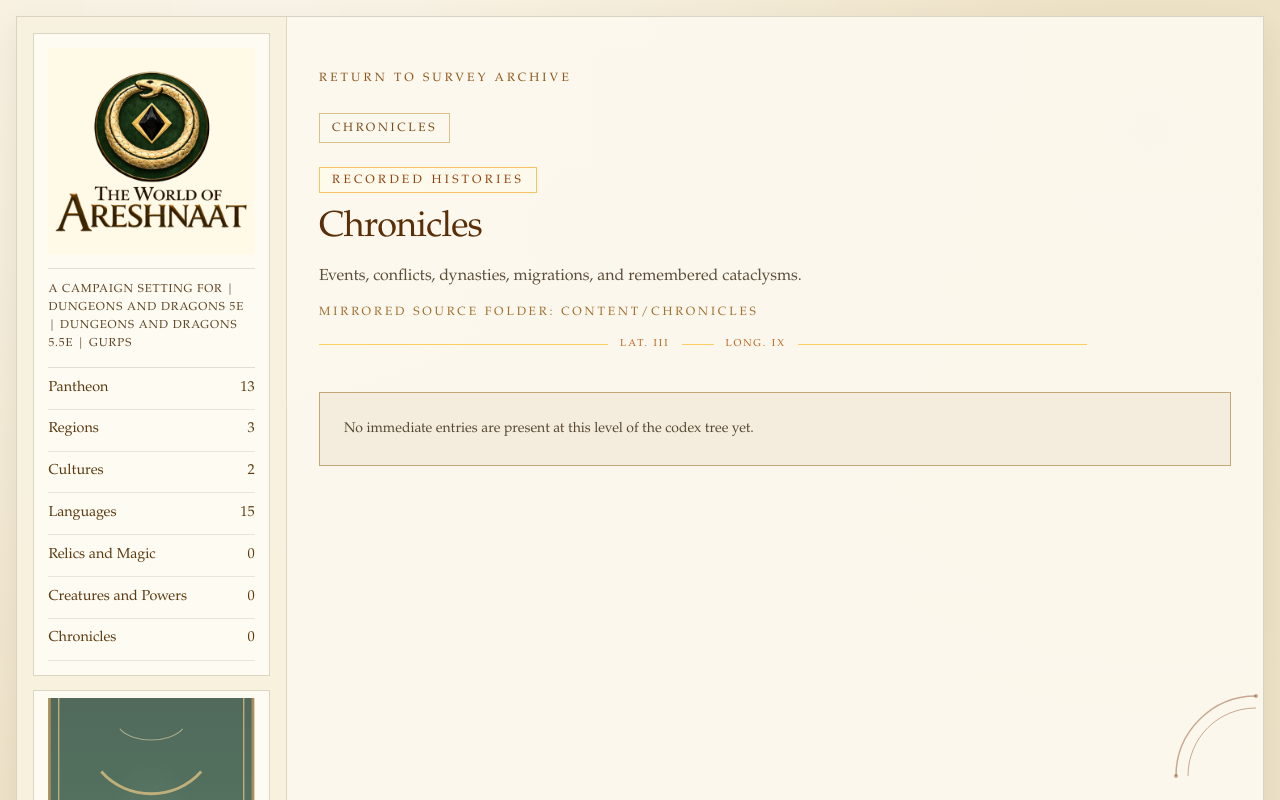
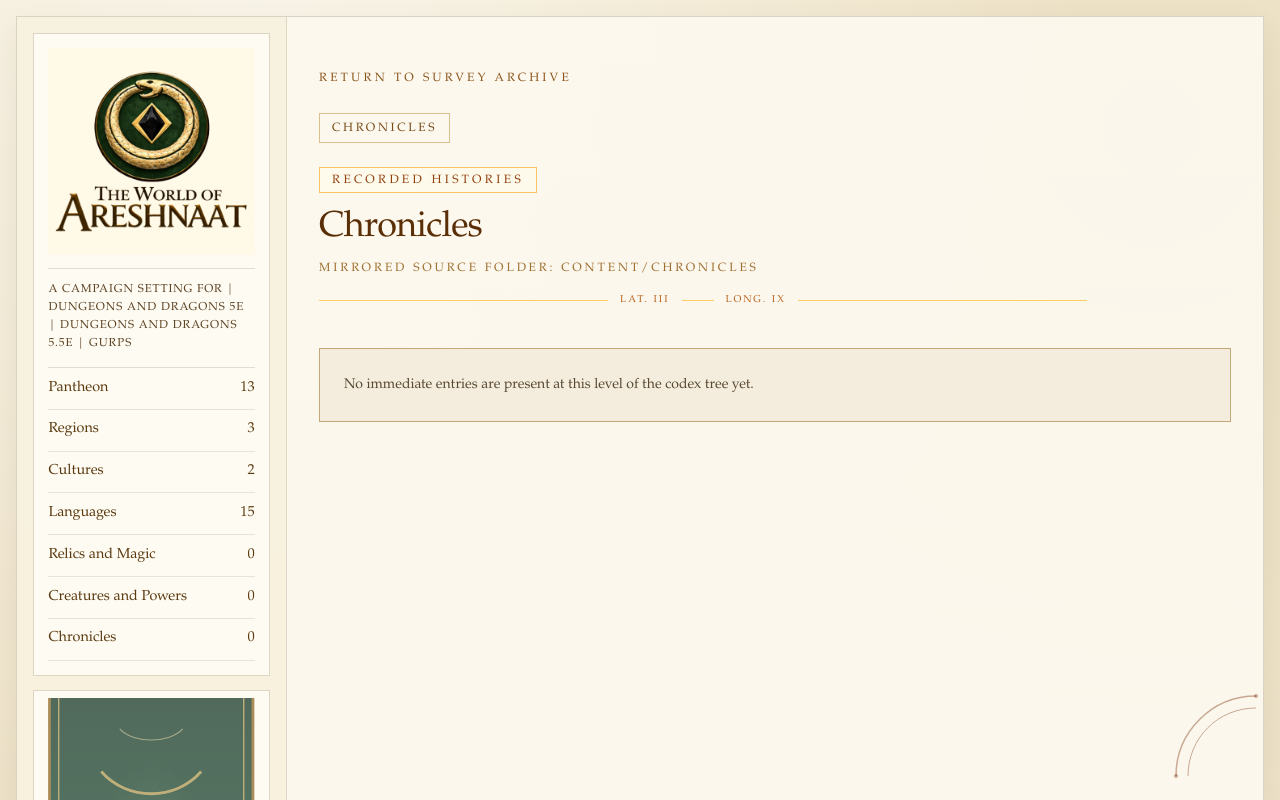
Before and after one commit to JJHerrmann/areshatlas, a Next.js app: page /chronicles in a window 1280 px wide. Shown: the top 800 px of the page. Built offline with nearby package versions, Linux system fonts and the light colour scheme.

Commit message:
refactor: remove redundant page summaries

```diff
--- a/app/[section]/[...slug]/page.tsx
+++ b/app/[section]/[...slug]/page.tsx
@@ -41,7 +41,6 @@ export default async function NestedSectionPage({ params }: NestedSectionPagePro
           <div className="mt-6 max-w-3xl">
             <PlateLabel>{section.label}</PlateLabel>
             <h1 className="codex-page-title mt-4">{overviewDocument.title}</h1>
-            <p className="codex-page-summary mt-4">{overviewDocument.summary}</p>
             <CoordinateRule />
           </div>
 
@@ -101,7 +100,6 @@ export default async function NestedSectionPage({ params }: NestedSectionPagePro
           <div className="mt-6 max-w-3xl">
             <PlateLabel>{section.label}</PlateLabel>
             <h1 className="codex-page-title mt-4">{document.title}</h1>
-            <p className="codex-page-summary mt-4">{document.summary}</p>
             <CoordinateRule />
           </div>
 
@@ -140,9 +138,6 @@ export default async function NestedSectionPage({ params }: NestedSectionPagePro
         <div className="mt-6 max-w-3xl">
           <PlateLabel>{section.label}</PlateLabel>
           <h1 className="codex-page-title mt-4">{view.breadcrumb[view.breadcrumb.length - 1]?.title ?? section.title}</h1>
-          <p className="codex-page-summary mt-4">
-            {view.overview?.summary ?? section.summary}
-          </p>
           <p className="codex-source-note mt-3">
             Mirrored Source Folder: {view.sourcePath}
           </p>
--- a/app/[section]/page.tsx
+++ b/app/[section]/page.tsx
@@ -35,7 +35,6 @@ export default async function SectionPage({ params }: SectionPageProps) {
         <div className="mt-6 max-w-3xl">
           <PlateLabel>{section.label}</PlateLabel>
           <h1 className="codex-page-title mt-4">{overviewDocument?.title ?? section.title}</h1>
-          <p className="codex-page-summary mt-4">{overviewDocument?.summary ?? section.summary}</p>
           <p className="codex-source-note mt-3">
             Mirrored Source Folder: {view.sourcePath}
           </p>
```
